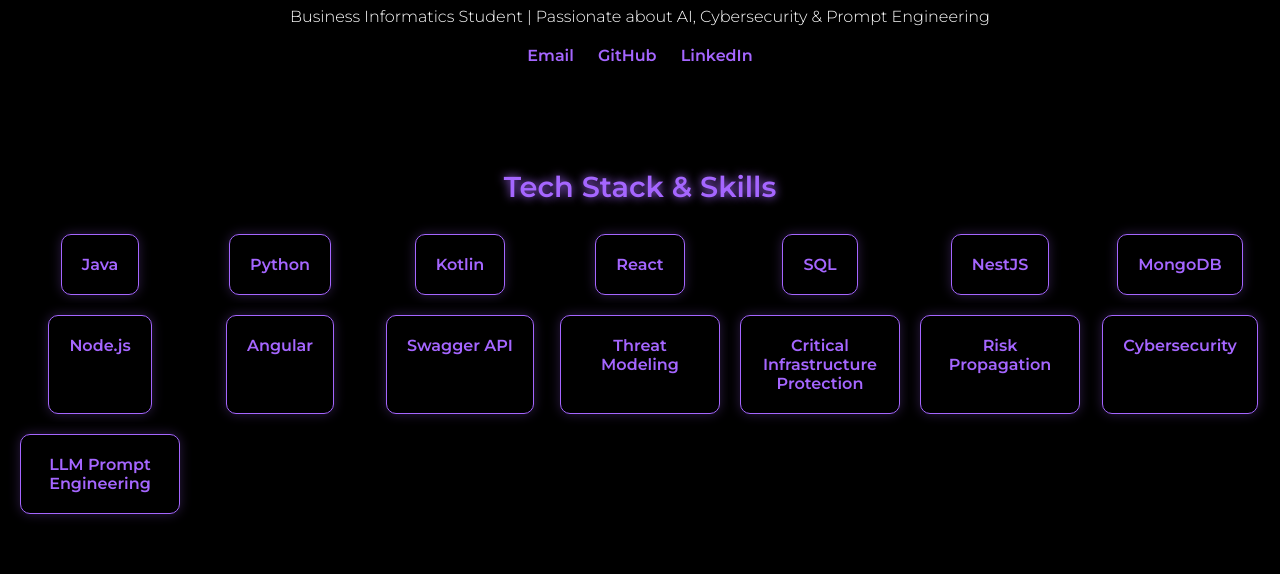
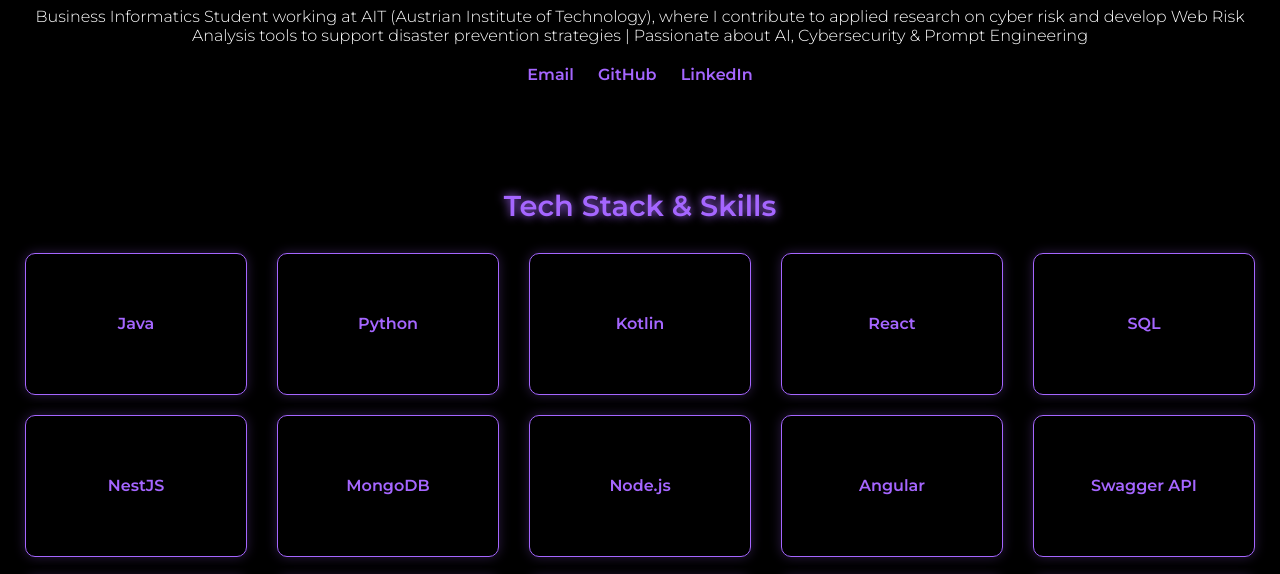
Before and after one commit to valentinaschiavon99/valentinaschiavon.github.io, a plain HTML site: page index.html in a window 1280 px wide. Shown: the part 226-800 px from the top of the page. Drawn offline with nearby package versions, Linux system fonts and the light colour scheme.

Commit message:
new description

```diff
--- a/index.html
+++ b/index.html
@@ -43,12 +43,17 @@
         }
         .skills-grid {
             display: grid;
-            grid-template-columns: repeat(auto-fill, minmax(160px, 1fr));
+            grid-template-columns: repeat(auto-fill, minmax(200px, 1fr));
             gap: 20px;
             justify-items: center;
             margin-top: 30px;
         }
         .skill {
+            width: 180px;
+            height: 100px;
+            display: flex;
+            align-items: center;
+            justify-content: center;
             padding: 20px;
             border: 1px solid #a566ff;
             border-radius: 10px;
@@ -89,6 +94,10 @@
             border-radius: 6px;
             box-shadow: 0 0 10px #a566ff;
         }
+        .email-button:hover {
+            background-color: #fff;
+            color: #a566ff;
+        }
         footer {
             padding: 20px;
             font-size: 0.9rem;
@@ -100,7 +109,7 @@
 <header>
     <img src="profile.jpg" alt="Valentina Schiavon" class="profile-pic">
     <h1>Valentina Schiavon</h1>
-    <p>Business Informatics Student | Passionate about AI, Cybersecurity & Prompt Engineering</p>
+    <p>Business Informatics Student working at AIT (Austrian Institute of Technology), where I contribute to applied research on cyber risk and develop Web Risk Analysis tools to support disaster prevention strategies | Passionate about AI, Cybersecurity & Prompt Engineering</p>
     <div class="social-links">
         <a href="mailto:valentinaschiavon99@gmail.com">Email</a>
         <a href="https://github.com/valentinaschiavon99" target="_blank">GitHub</a>
```
